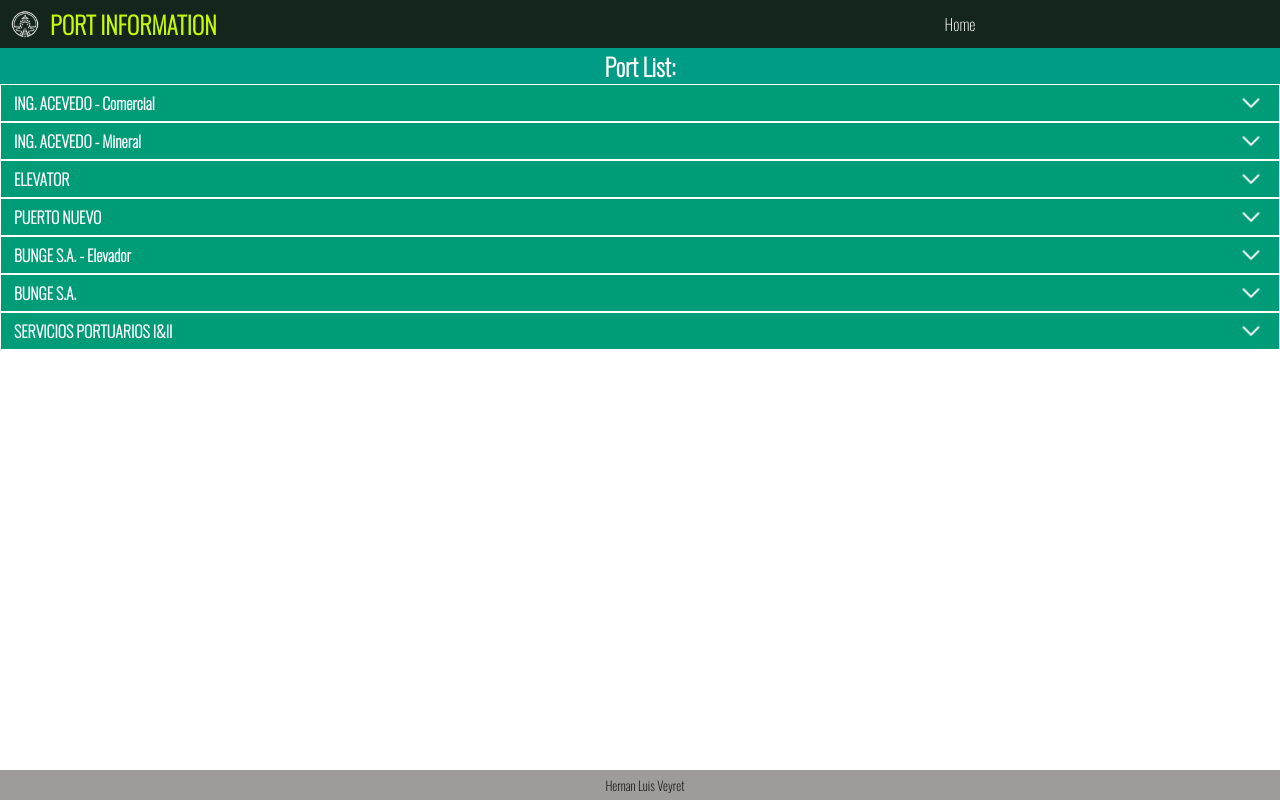
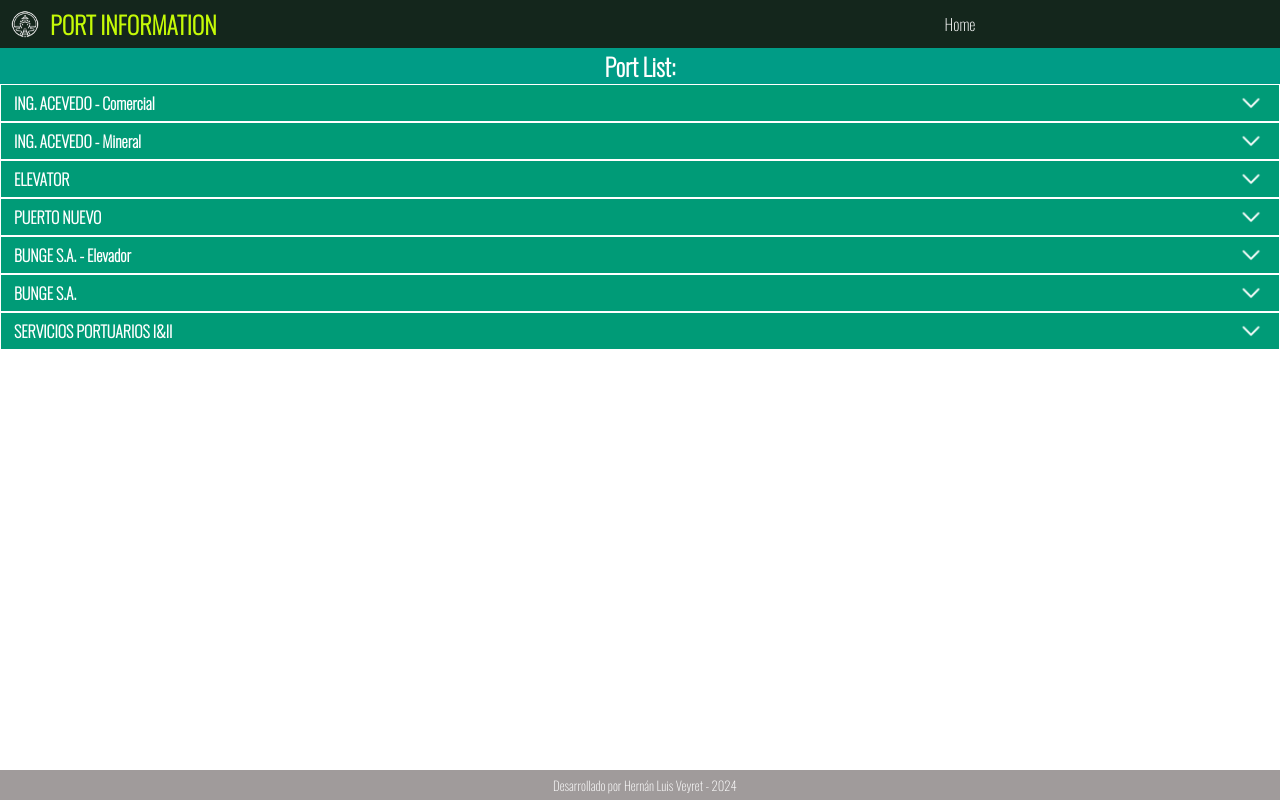
Before and after one commit to hernanveyret/port-Information, a React (Create React App) app: page / in a window 1280 px wide. Built offline with nearby package versions, Linux system fonts and the light colour scheme.

Commit message:
Actualizacion

```diff
--- a/src/App.css
+++ b/src/App.css
@@ -81,6 +81,7 @@
   font-size: 0.80rem;
   position: absolute;
   bottom: 0;
+  color: white;
 }
 @media screen and (max-width: 700px) {
   .tituloHeader {
--- a/src/componentes/Main.js
+++ b/src/componentes/Main.js
@@ -47,7 +47,7 @@
       </section>
 
       <footer>
-        <p>Hernan Luis Veyret</p>
+        <p>Desarrollado por Hernán Luis Veyret - 2024</p>
       </footer>
     </>
   )
```
